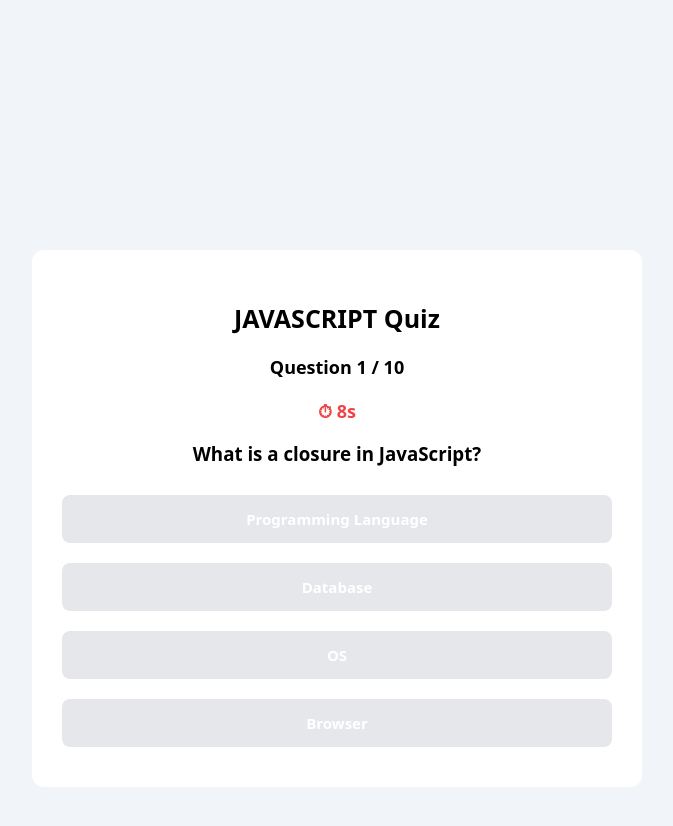
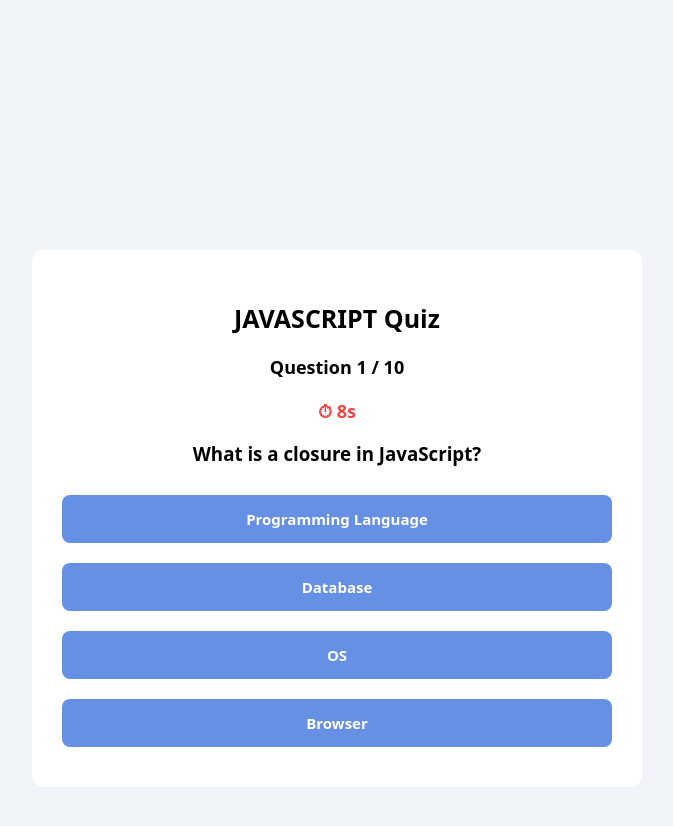
Before and after one commit to Ishwarya-2008/React-Quiz-App, a React (Vite) app: page / in a window 1280 px wide. Both pictures are taken after a click on the element "JAVASCRIPT". Shown: the top 826 px of the page, without its empty margins (303-976 px from the left). Built offline with nearby package versions, Linux system fonts and the light colour scheme.

Commit message:
Updated Option Button Color

```diff
--- a/src/index.css
+++ b/src/index.css
@@ -74,7 +74,7 @@ p {
   border: none;
   border-radius: 8px;
   cursor: pointer;
-  background: #e5e7eb;
+  background: #6690e4;
   font-size: 15px;
 }
 
```
